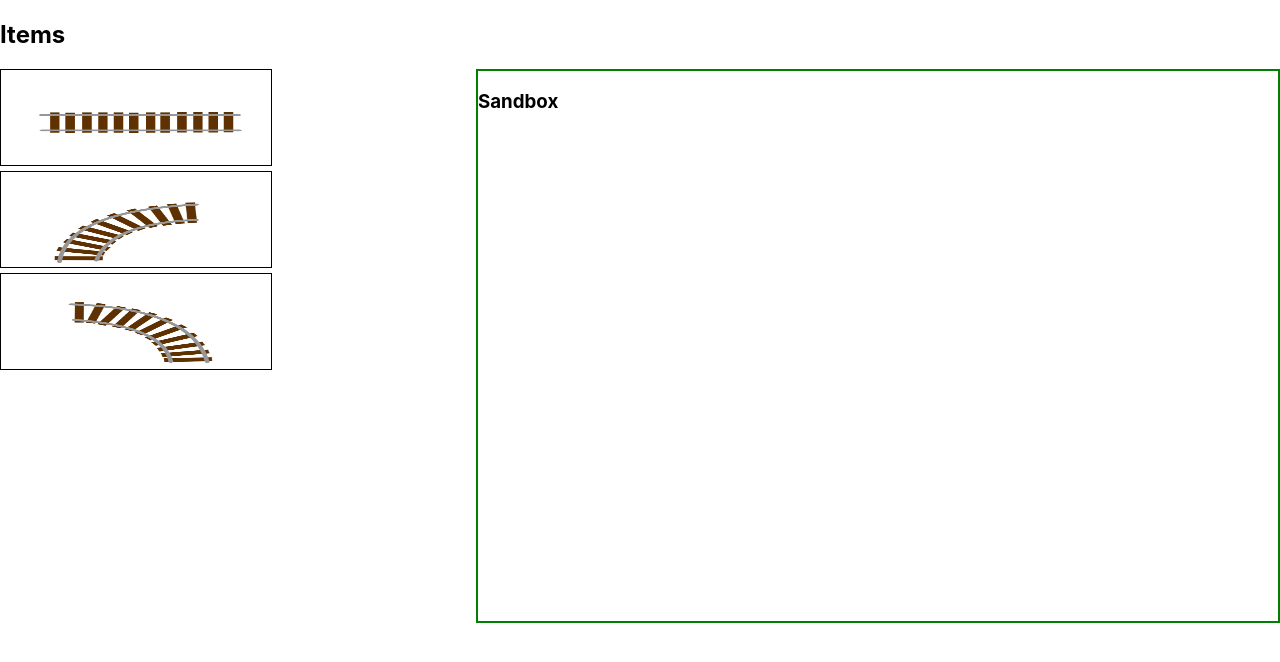
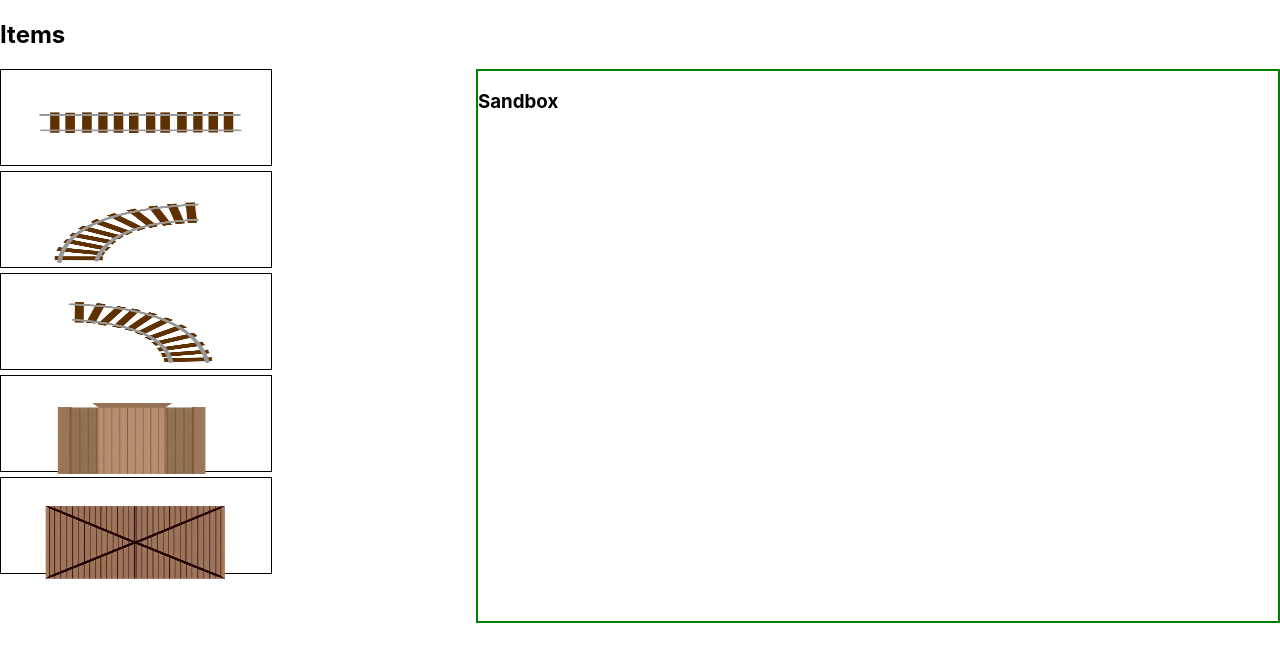
Before and after one commit to Dynamo700/railway_builder, a React (Create React App) app: page / in a window 1280 px wide. Shown: the top 662 px of the page. Built offline with nearby package versions, Linux system fonts and the light colour scheme.

Commit message:
Buildings added.

```diff
--- a/src/App.js
+++ b/src/App.js
@@ -5,7 +5,9 @@ import { motion } from "framer-motion";
 const PngComponents = {
   'track 1': <img src="/images/Track_1.PNG" alt="track 1" height="140%" width="100%" />,
   'track 2': <img src="/images/Track_2.PNG" alt="track 2" height="140%" width="100%" />,
-  'track 3': <img src="/images/Track_3.PNG" alt="track 3" height="140%" width="100%" />
+  'track 3': <img src="/images/Track_3.PNG" alt="track 3" height="140%" width="100%" />,
+  'building_1': <img src="/images/Building_1.PNG" alt="building 1" height="140%" width="100%" />,
+  'building_2': <img src="/images/Building_2.PNG" alt="building 1" height="140%" width="100%" />
 
 
 
@@ -14,7 +16,9 @@ const PngComponents = {
 const InitialItems = {
   'track 1': {x: 0, y: 0, inSandbox: false}, // Ensure `inSandbox` is part of initial state
   'track 2': {x: 0, y: 0, inSandbox: false},
-  'track 3': {x: 0, y: 0, inSandbox: false}
+  'track 3': {x: 0, y: 0, inSandbox: false},
+  'building_1': {x: 0, y: 0, inSandbox: false},
+  'building_2': {x: 0, y: 0, inSandbox: false}
 
 };
 
```
Also changed, not shown: public/images/Building_1.PNG (added), public/images/Building_2.PNG (added).
